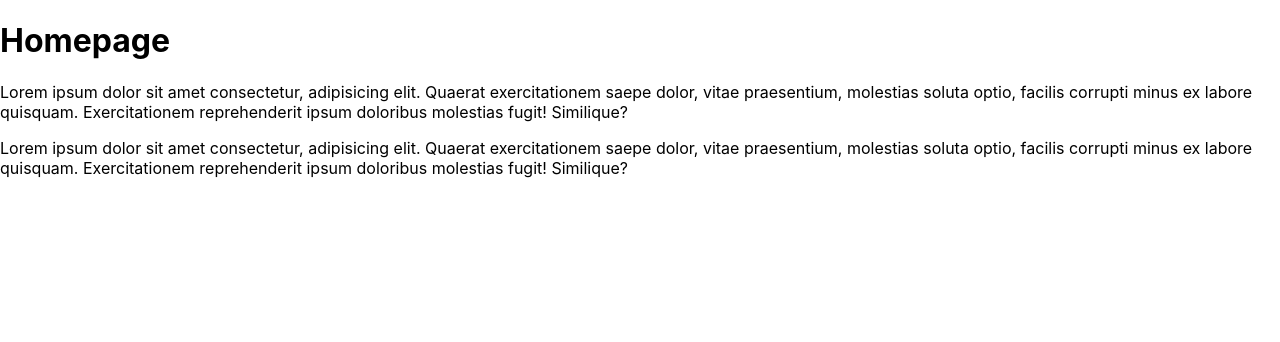
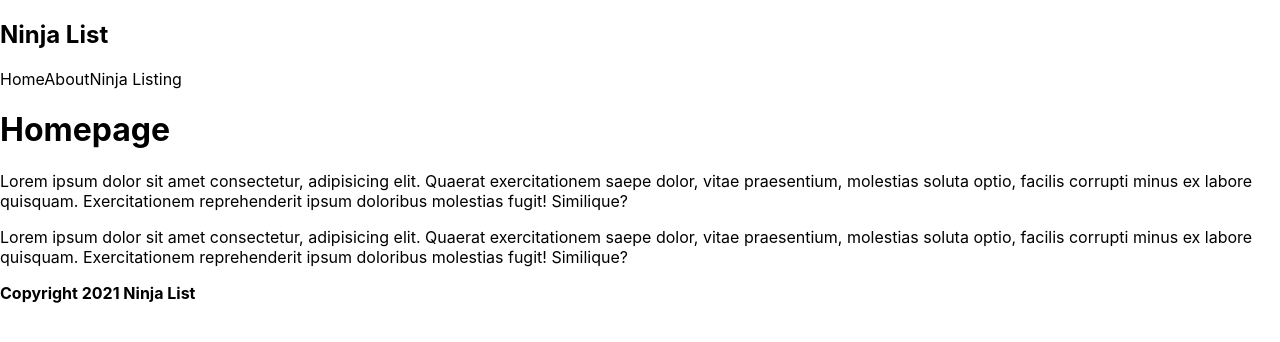
Before and after one commit to adipati27ma/Next-Ninjalist, a Next.js app: page / in a window 1280 px wide. Shown: the top 342 px of the page. Built offline with nearby package versions, Linux system fonts and the light colour scheme.

Commit message:
Adding Other Components (navbar&footer)

```diff
--- /dev/null
+++ b/components/Footer.js
@@ -0,0 +1,11 @@
+const Footer = () => {
+  return (
+    <div>
+      <p>
+        <b>Copyright 2021 Ninja List</b>
+      </p>
+    </div>
+  );
+};
+
+export default Footer;
--- /dev/null
+++ b/components/Navbar.js
@@ -0,0 +1,14 @@
+const Navbar = () => {
+  return (
+    <nav>
+      <div className="logo">
+        <h1>Ninja List</h1>
+        <a>Home</a>
+        <a>About</a>
+        <a>Ninja Listing</a>
+      </div>
+    </nav>
+  );
+};
+
+export default Navbar;
--- a/pages/index.js
+++ b/pages/index.js
@@ -1,4 +1,6 @@
 import Head from 'next/head';
+import Footer from '../components/Footer';
+import Navbar from '../components/Navbar';
 import styles from '../styles/Home.module.css';
 
 // automatically create route : "/" & can access it
@@ -6,6 +8,7 @@
 export default function Home() {
   return (
     <div>
+      <Navbar />
       <h1>Homepage</h1>
       <p>
         Lorem ipsum dolor sit amet consectetur, adipisicing elit. Quaerat
@@ -19,6 +22,7 @@
         facilis corrupti minus ex labore quisquam. Exercitationem reprehenderit
         ipsum doloribus molestias fugit! Similique?
       </p>
+      <Footer />
     </div>
   );
 }
```
